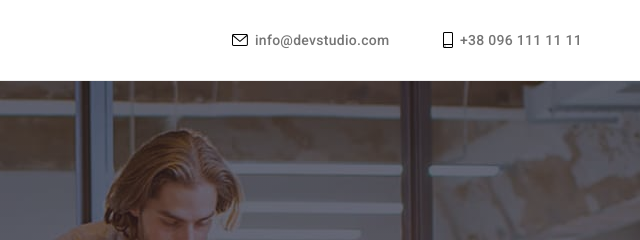
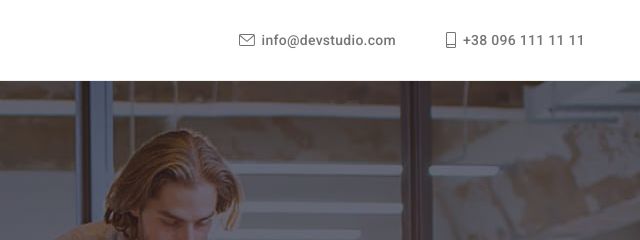
Before and after one commit to Vitalii-Malintsov/goit-markup-hw-04, a plain HTML site: page index.html in a window 1280 px wide. Shown: the top 240 px of the page, 640-1280 px from the left. Drawn offline with nearby package versions, Linux system fonts and the light colour scheme.

Commit message:
Корректировка 1

```diff
--- a/css/styles.css
+++ b/css/styles.css
@@ -85,8 +85,7 @@ header {
 
 .header-studio,
 .header-page,
-.header-contact-mail,
-.header-contact-tel,
+.header-contact,
 .header-portfolio {
   display: flex;
   margin-top: 32px;
@@ -103,20 +102,15 @@ header {
   color: var(--link-color);
 }
 
-.header-contact-mail {
-  width: 161px;
-  height: 16px;
+.contact-item {
+  display: flex;
+  color: var(--text-color);
+  fill: var(--text-color);
+}
+
+.header-contact {
   display: flex;
   align-items: center;
-  color: var(--text-color);
-}
-
-.header-contact-tel {
-  width: 142px;
-  height: 16px;
-  display: flex;
-  align-items: center;
-  color: var(--text-color);
 }
 
 .icon-envelope,
@@ -124,26 +118,21 @@ header {
   margin-right: 7px;
 }
 
+.contact-item:hover,
 .header-page:hover,
-.header-contact-mail:hover,
-.header-contact-tel:hover,
 .footer-map:hover,
-.footer-nav:hover,
-.contact-item:hover {
+.footer-nav:hover {
   color: var(--link-color);
   fill: var(--link-color);
 }
 
+.contact-item:focus,
 .header-page:focus,
-.header-contact-mail:focus,
-.header-contact-tel:focus,
 .footer-map:focus,
-.footer-nav:focus,
-.contact-item:focus {
+.footer-nav:focus {
   color: var(--link-color);
   fill: var(--link-color);
 }
-
 /*-------------------Title/Титулка-------------------*/
 
 .title {
--- a/index.html
+++ b/index.html
@@ -33,14 +33,14 @@
                 </ul>
             </nav>
                 <ul class="contact list">
-                    <li class="item">
-                        <a class="header-contact-mail" href="Mailto:info@devstudio.com">
+                    <li class="item contact-item">
+                        <a class="header-contact" href="Mailto:info@devstudio.com">
                             <svg class="icon-envelope" width="16" height="12">
                                 <use href="./images/icons.svg#icon-envelope"></use>
                             </svg>info@devstudio.com</a>
                     </li>
-                    <li class="item">
-                        <a class="header-contact-tel" href="tel:+380961111111">
+                    <li class="item contact-item">
+                        <a class="header-contact" href="tel:+380961111111">
                             <svg class="icon-smartphone" width="10" height="16">
                                 <use href="./images/icons.svg#icon-smartphone"></use>
                             </svg>+38 096 111 11 11</a>
```
